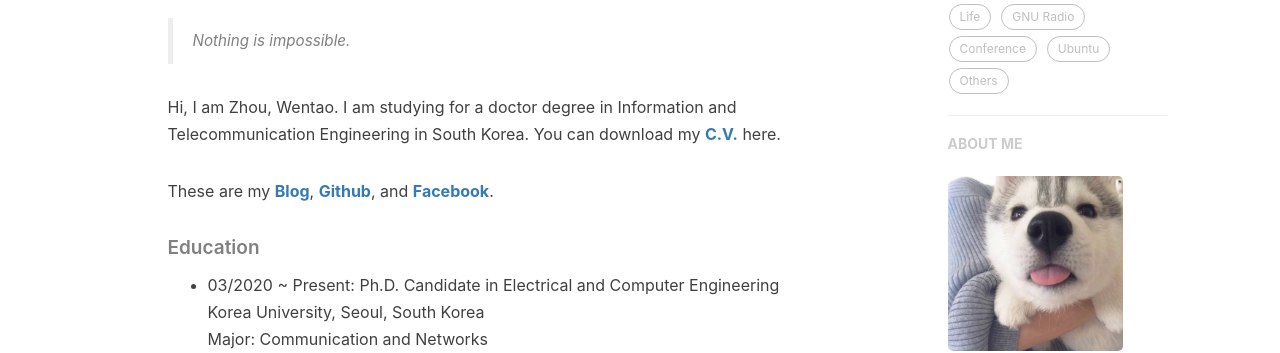
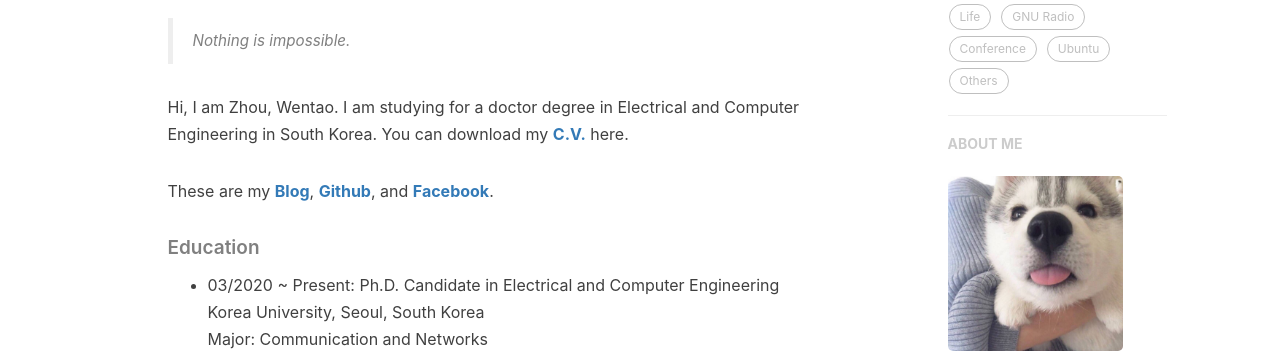
Before and after one commit to csxmt123/zhouwt612.github.io, a Jekyll site: the page built from z_about.html, in a window 1280 px wide. Shown: the part 483-836 px from the top of the page. Built offline with Jekyll 4.4.1, drawn with Linux system fonts in a browser that asks for light colours; nearby versions of some CDN libraries; comment, search, counter and statistics services are not loaded.

Commit message:
Update en.md

```diff
--- a/_includes/about/en.md
+++ b/_includes/about/en.md
@@ -3,7 +3,7 @@
 > Nothing is impossible.
 
 
-Hi, I am Zhou, Wentao. I am studying for a doctor degree in Information and Telecommunication Engineering in South Korea. You can download my [**C.V.**](https://drive.google.com/file/d/1XC0KFD3qtjA2Au6OFI6xEUq6c7_mIs_x/view?usp=sharing) here.
+Hi, I am Zhou, Wentao. I am studying for a doctor degree in Electrical and Computer Engineering in South Korea. You can download my [**C.V.**](https://drive.google.com/file/d/1XC0KFD3qtjA2Au6OFI6xEUq6c7_mIs_x/view?usp=sharing) here.
 
 These are my [**Blog**](https://wentaozhou.cn), [**Github**](http://github.com/zhouwt612), and [**Facebook**](https://www.facebook.com/zhouwentao612).
 
```
